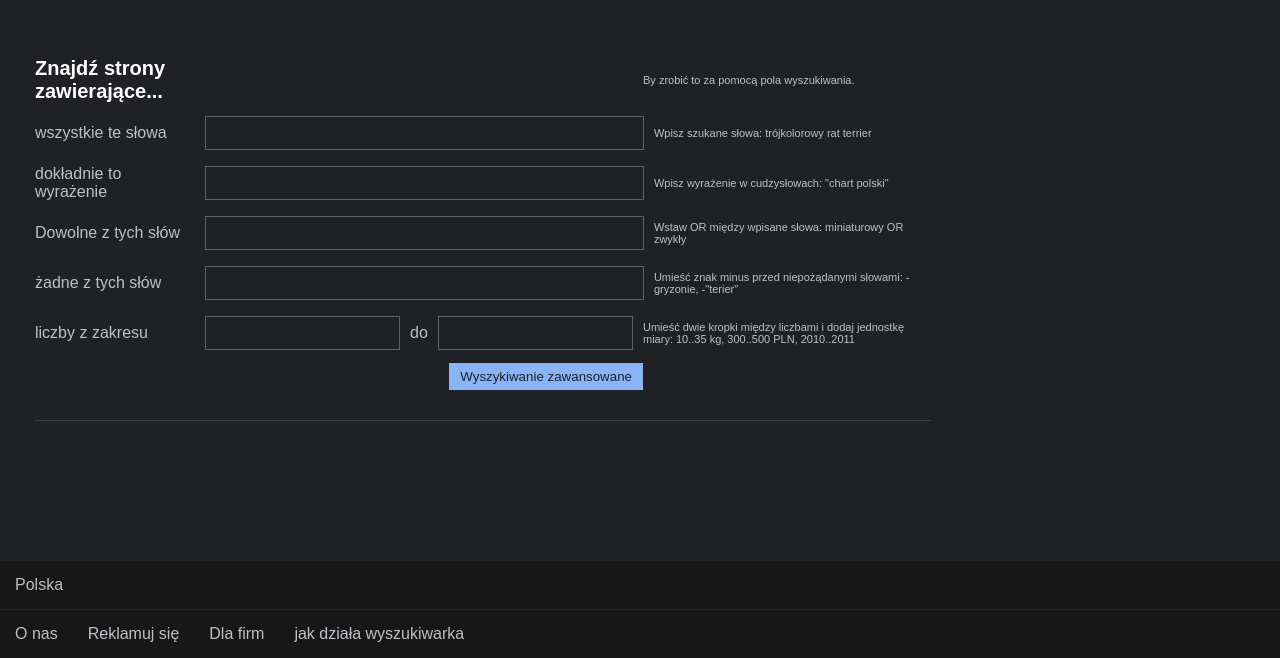
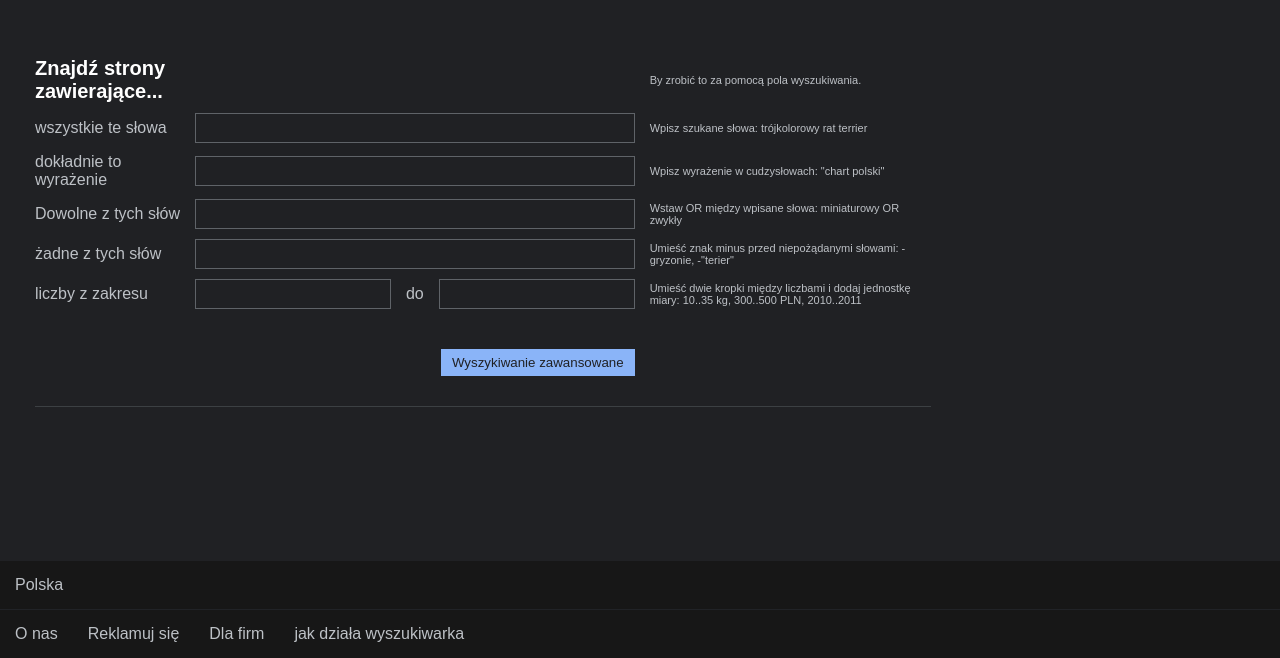
Before and after one commit to wobrozek/Google, a plain HTML site: page advanceSearch.html in a window 1280 px wide. Shown: the part 142-800 px from the top of the page. Drawn offline with Linux system fonts and the light colour scheme.

Commit message:
layout bug fix

```diff
--- a/advanceSearch.html
+++ b/advanceSearch.html
@@ -59,7 +59,7 @@
                         </div>
                         <div class="superMiniWraper">
                             <input class="serach serachMini searchSuperMini" type="name" name="as_nlo"id="input5">
-                            <label for="input6">do</label>
+                            <label for="input6" class="margin">do</label>
                             <input class="serach serachMini searchSuperMini" type="name" name="as_nhi"id="input6">
                         </div>
                         <div class="description">Umieść dwie kropki między liczbami i dodaj jednostkę miary: 10..35 kg, 300..500 PLN, 2010..2011</div>
--- a/style.css
+++ b/style.css
@@ -4,6 +4,7 @@ body {
 	color: #bdc1c6;
 	margin: 0;
 	padding: 0;
+	box-sizing: border-box;
 }
 
 header {
@@ -180,6 +181,8 @@ form .serachMini {
 	width: 50%;
 	border: 1px solid #5f6368;
 	height: 30px;
+	margin: 0;
+	box-sizing: border-box;
 }
 
 form .serachMini:focus-visible {
@@ -195,6 +198,7 @@ form .searchSuperMini {
 	font-size: 11px;
 	width: 32%;
 	min-width: 160px;
+	margin-left: 15px;
 }
 
 .bigFont {
@@ -219,6 +223,7 @@ form .superMiniWraper {
 	border: 1px solid #8ab4f8;
 	color: #202124;
 	padding: 5px 10px;
+	margin-top: 30px;
 }
 .blueWraper {
 	width: 50%;
@@ -243,3 +248,7 @@ form .superMiniWraper {
 	align-items: center;
 	margin: 10px 0;
 }
+
+.margin {
+	margin: 0 15px;
+}
```
